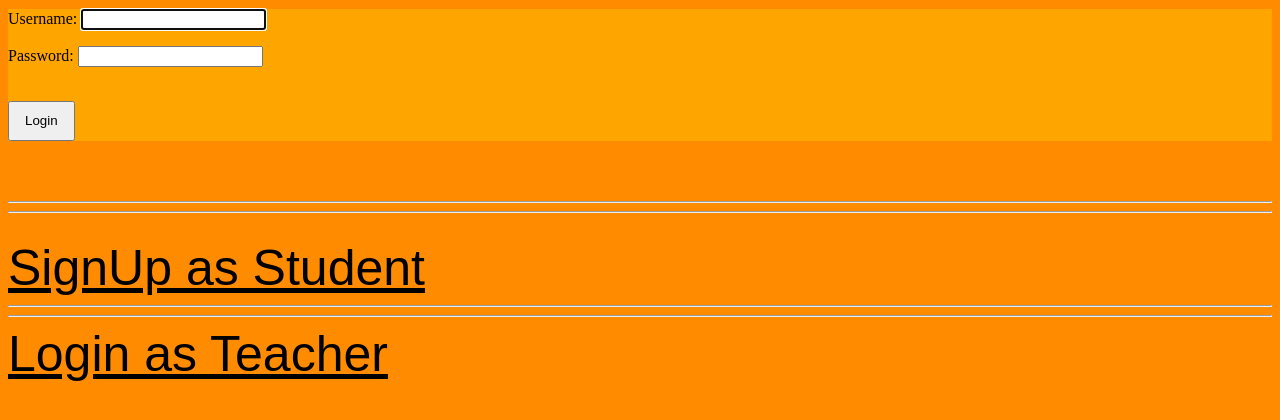
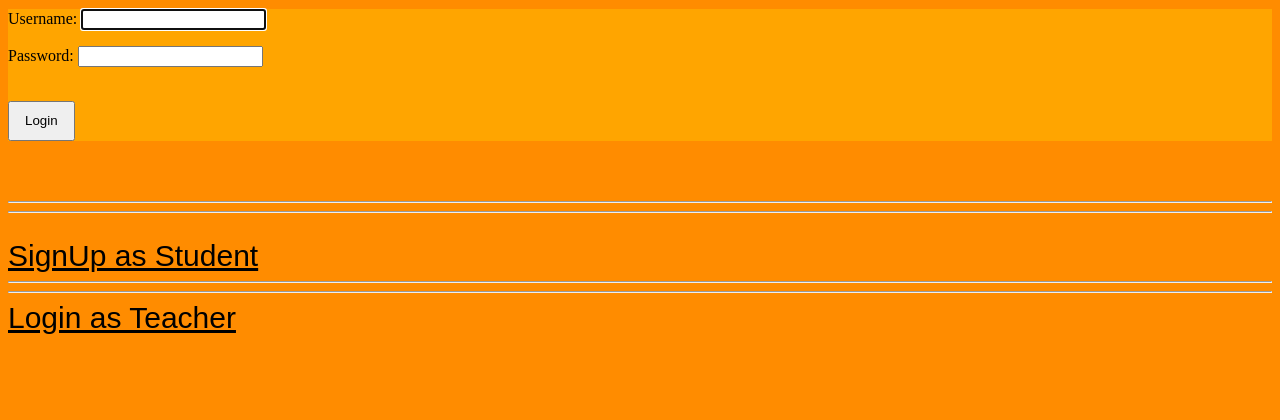
Before and after one commit to soorajparemal/Project_django_quiz, a Django app: page /login/ in a window 1280 px wide. Shown: the part 271-691 px from the top of the page. Run offline with Django 3.2, Linux system fonts and the light colour scheme.

Commit message:
student status

```diff
--- a/loginapp/templates/registration/login.html
+++ b/loginapp/templates/registration/login.html
@@ -17,10 +17,10 @@
 <br>
 <hr>
 <hr>
- <br><div style="font-size:25pt"> <a style="color:black; font-size:50;font-family:arial" href="{% url 'register' %}"> SignUp as Student </a></div><hr><hr>
+ <br><div style="font-size:25pt"> <a style="color:black; font-size:30;font-family:arial" href="{% url 'register' %}"> SignUp as Student </a></div><hr><hr>
 
 <div style="font-size:25pt;font-color:white">
-    <a style="color:black; font-size:50;font-family:arial" href="{%  url 'teacher_login' %}">Login as Teacher</a></div>
+    <a style="color:black; font-size:30;font-family:arial" href="{%  url 'teacher_login' %}">Login as Teacher</a></div>
 
 
 </body>
```
